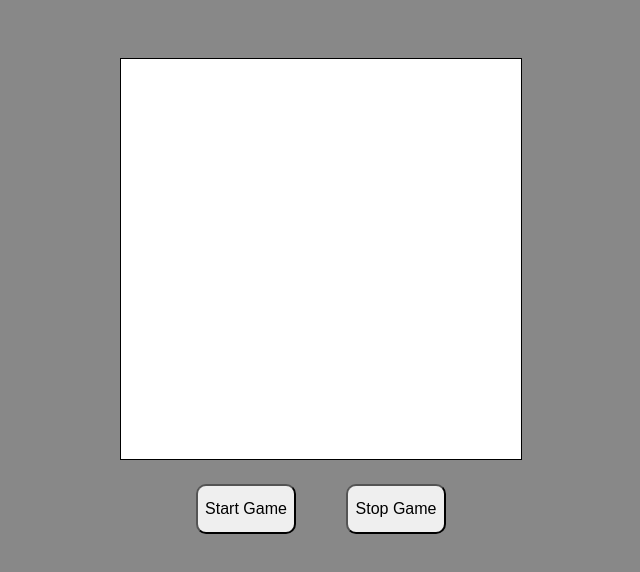
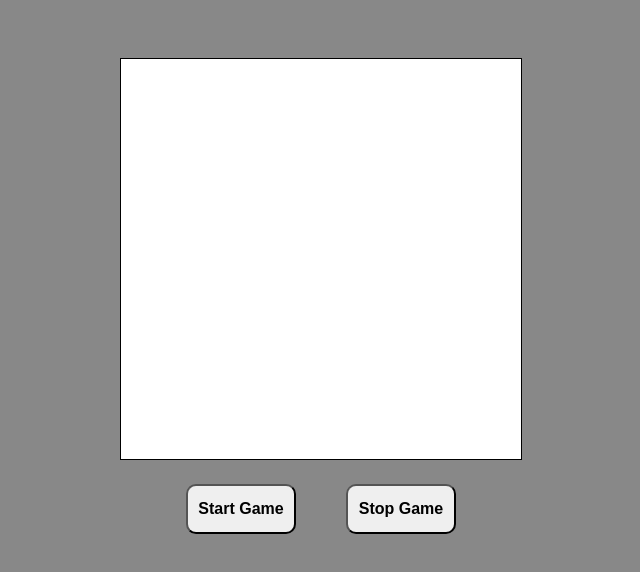
Before and after one commit to Makosik/Falling-balls-game, a plain HTML site: page index.html in a window 1280 px wide. Shown: the whole page, without its empty margins (319-959 px from the left). Drawn offline with Linux system fonts and the light colour scheme.

Commit message:
something changed

```diff
--- a/css/style.css
+++ b/css/style.css
@@ -16,11 +16,12 @@ body{
    gap: 50px;
 }
 .btn{
-   width: 100px;
+   width: 110px;
    height: 50px;
    border-radius: 10px;
    transition: all 0.8s;
    font-size: 16px;
+   font-weight: bold;
 }
 .bnt_start:hover{
    background: #28af43;
--- a/js/script.js
+++ b/js/script.js
@@ -60,8 +60,7 @@ function updateResult() {
    const result = document.getElementById("result");
    let percentage = 0;
    if (totalBalls == 0) {
-
-   }else{
+      }else{
       percentage = ((score / totalBalls) * 100).toFixed(2);
    }
    result.innerHTML = `Score: ${score}/${totalBalls} (${percentage}%)`;
@@ -75,7 +74,7 @@ function gameLoop() {
       drawBasket();
 
       // Generate new ball
-      if (Math.random() < 0.015) { ////////////////////
+      if (Math.random() < 0.012) {
          balls.push(new Ball());
          totalBalls++;
       }
```
